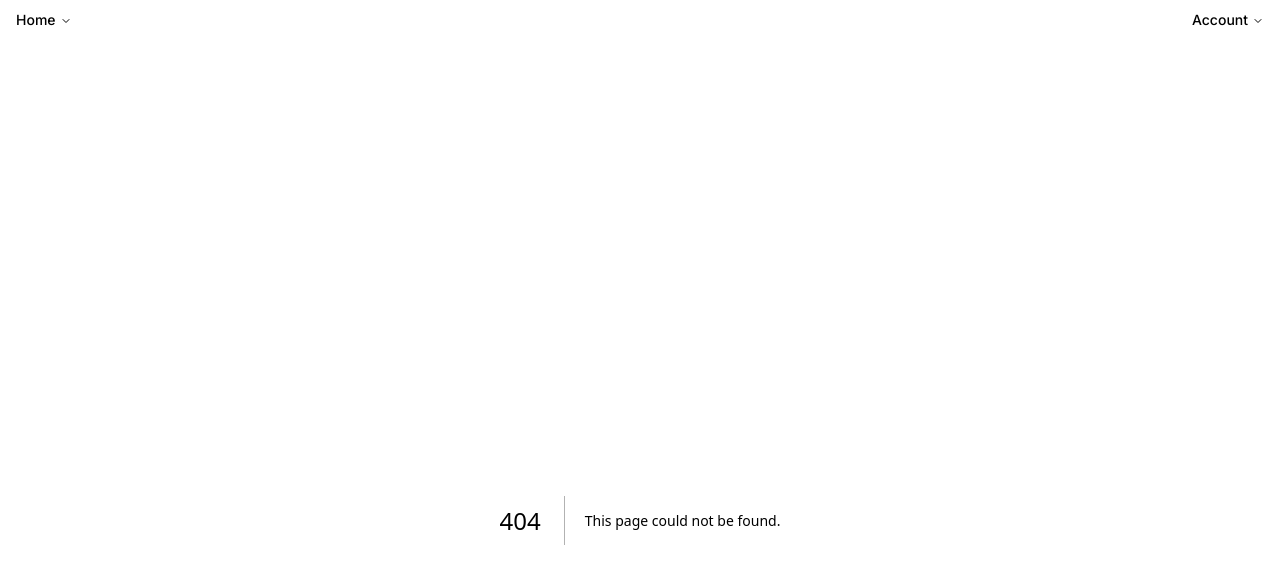
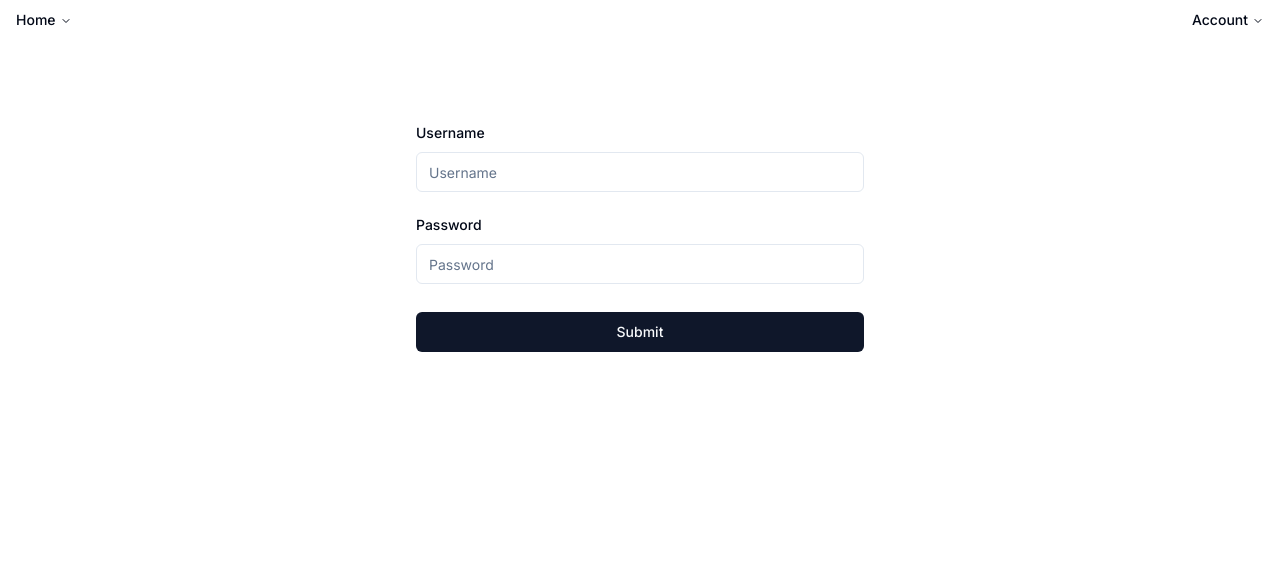
Before and after one commit to osu-Hikaru/hikaru, a Next.js app in the folder apps/frontend/: page /login in a window 1280 px wide. Before the commit this address had no page. Shown: the top 584 px of the page. Built offline with nearby package versions, Linux system fonts and the light colour scheme.

Commit message:
Login Page

```diff
--- /dev/null
+++ b/apps/frontend/src/app/login/page.tsx
@@ -0,0 +1,80 @@
+"use client";
+
+import React from "react";
+import { zodResolver } from "@hookform/resolvers/zod";
+import { z } from "zod";
+import { useForm } from "react-hook-form";
+import { Button } from "@/components/ui/button";
+import {
+  Form,
+  FormControl,
+  FormDescription,
+  FormField,
+  FormItem,
+  FormLabel,
+  FormMessage,
+} from "@/components/ui/form";
+import { Input } from "@/components/ui/input";
+import { useToast } from "@/components/ui/use-toast";
+
+import { login } from "@/services/authService";
+
+export default function PageLogin() {
+  const { toast } = useToast();
+  const formSchema = z.object({
+    username: z.string().min(3).max(16),
+    password: z.string().min(8),
+  });
+
+  const form = useForm<z.infer<typeof formSchema>>({
+    resolver: zodResolver(formSchema),
+    defaultValues: {
+      username: "",
+      password: "",
+    },
+  });
+
+  const onSubmit = form.handleSubmit((data: z.infer<typeof formSchema>) => {
+    login(data.username, data.password).then((responseToast) => {
+      toast(responseToast);
+    });
+  });
+
+  return (
+    <Form {...form}>
+      <form onSubmit={onSubmit} className="space-y-5 w-full max-w-md mx-auto">
+        <FormField
+          control={form.control}
+          name="username"
+          render={({ field }) => (
+            <FormItem>
+              <FormLabel>Username</FormLabel>
+              <FormControl>
+                <Input placeholder="Username" {...field} />
+              </FormControl>
+              <FormDescription />
+              <FormMessage />
+            </FormItem>
+          )}
+        />
+        <FormField
+          control={form.control}
+          name="password"
+          render={({ field }) => (
+            <FormItem>
+              <FormLabel>Password</FormLabel>
+              <FormControl>
+                <Input placeholder="Password" type="password" {...field} />
+              </FormControl>
+              <FormDescription />
+              <FormMessage />
+            </FormItem>
+          )}
+        />
+        <Button type="submit" className="w-full max-w-md mx-auto">
+          Submit
+        </Button>
+      </form>
+    </Form>
+  );
+}
--- /dev/null
+++ b/apps/frontend/src/services/authService.ts
@@ -0,0 +1,43 @@
+import { ToastProps } from "@radix-ui/react-toast";
+
+export const login = async (
+  username: string,
+  password: string
+): Promise<ToastProps> => {
+  const formData = new FormData();
+
+  formData.append("client_id", process.env.NEXT_PUBLIC_CLIENT_ID ?? "");
+  formData.append("client_secret", process.env.NEXT_PUBLIC_CLIENT_SECRET ?? "");
+  formData.append("username", username);
+  formData.append("password", password);
+
+  return fetch("/oauth/token", {
+    method: "POST",
+    body: formData,
+    credentials: "include",
+  })
+    .then(async (response) => {
+      if (!response.ok) {
+        throw new Error("Failed to login user.");
+      }
+
+      const resData = await response.json();
+
+      if (resData.token_type === "Bearer") {
+        return {
+          title: "Successfully logged in.",
+          description: "You will be redirected shortly.",
+        };
+      } else {
+        throw new Error("Invalid token type.");
+      }
+    })
+    .catch((error) => {
+      console.error(`Error: ${error}`);
+      return {
+        title: "Something went wrong.",
+        description: "Please try again later.",
+        variant: "destructive",
+      };
+    });
+};
```
